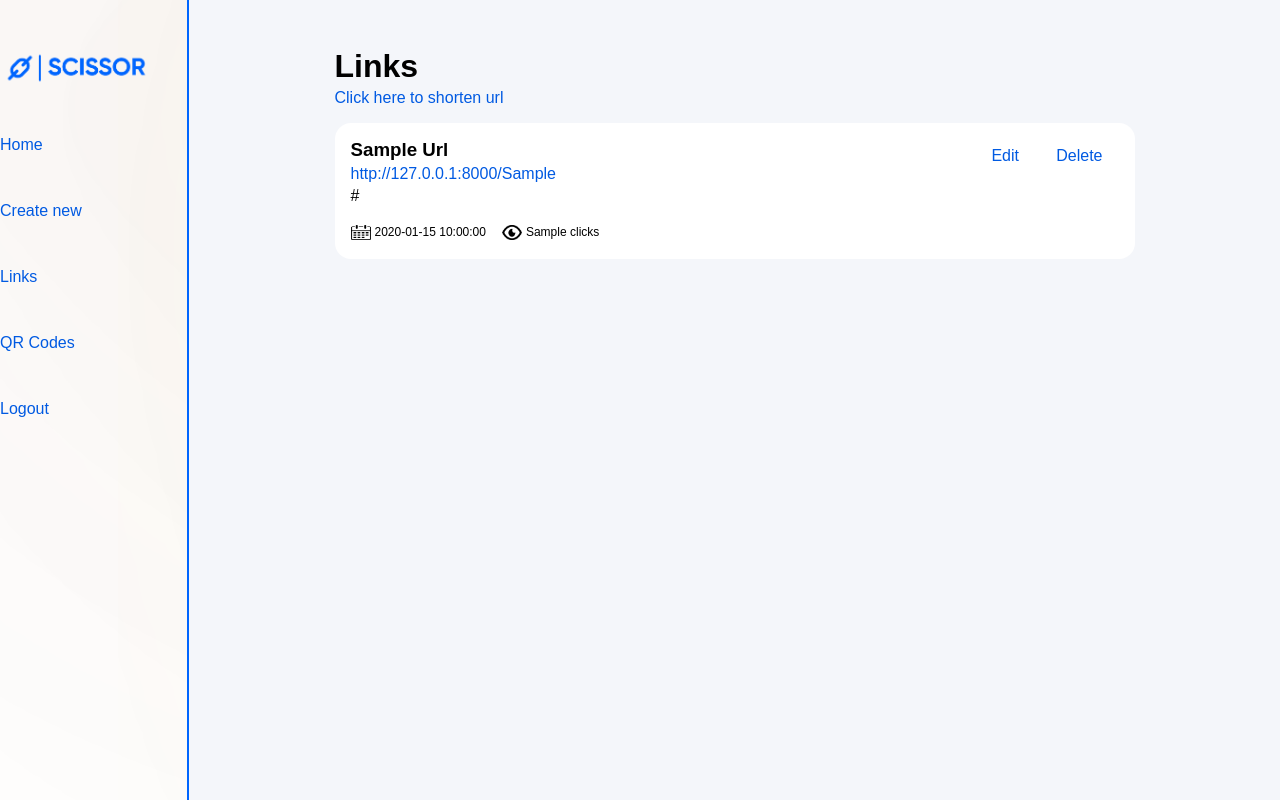
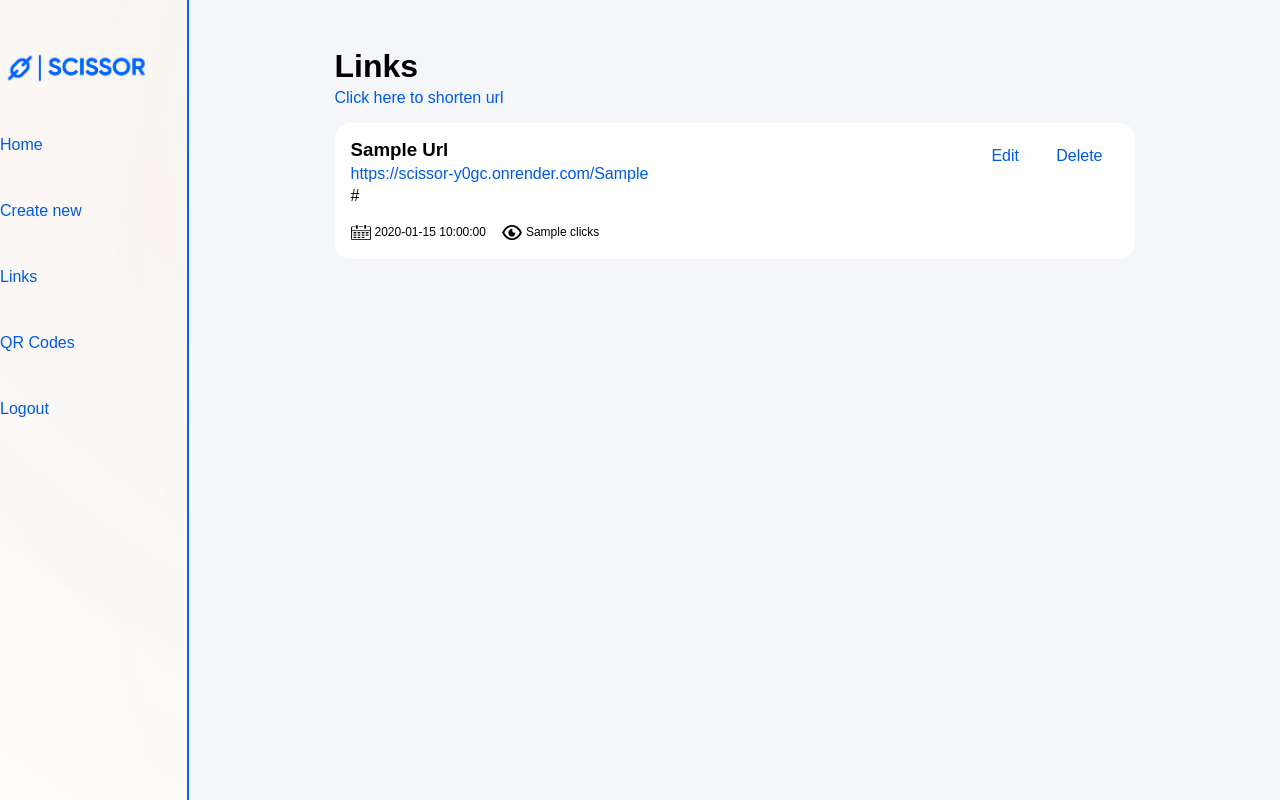
Before and after one commit to techmogulofafrica/Scissor, a FastAPI app: template templates/links.html in a window 1280 px wide. Run offline with FastAPI, Linux system fonts and the light colour scheme; the template is opened without the code that fills it: most values are stand-ins (such as "Sample title", 1, 10 or a date in 2020).

Commit message:
Url update

```diff
--- a/templates/links.html
+++ b/templates/links.html
@@ -46,7 +46,7 @@
 
                                 {% if url.custom_alias %}
                                 <p><a href="https://scissor-y0gc.onrender.com/{{ url.custom_alias}}"
-                                    id="input">http://127.0.0.1:8000/{{ url.custom_alias}} </a></p>
+                                    id="input">https://scissor-y0gc.onrender.com/{{ url.custom_alias}} </a></p>
                                 {% else %}
                                 <p><a href="https://scissor-y0gc.onrender.com/{{ url.short_url}}" id="Link">https://scissor-y0gc.onrender.com/{{
                                         url.short_url }}</a></p>
```
